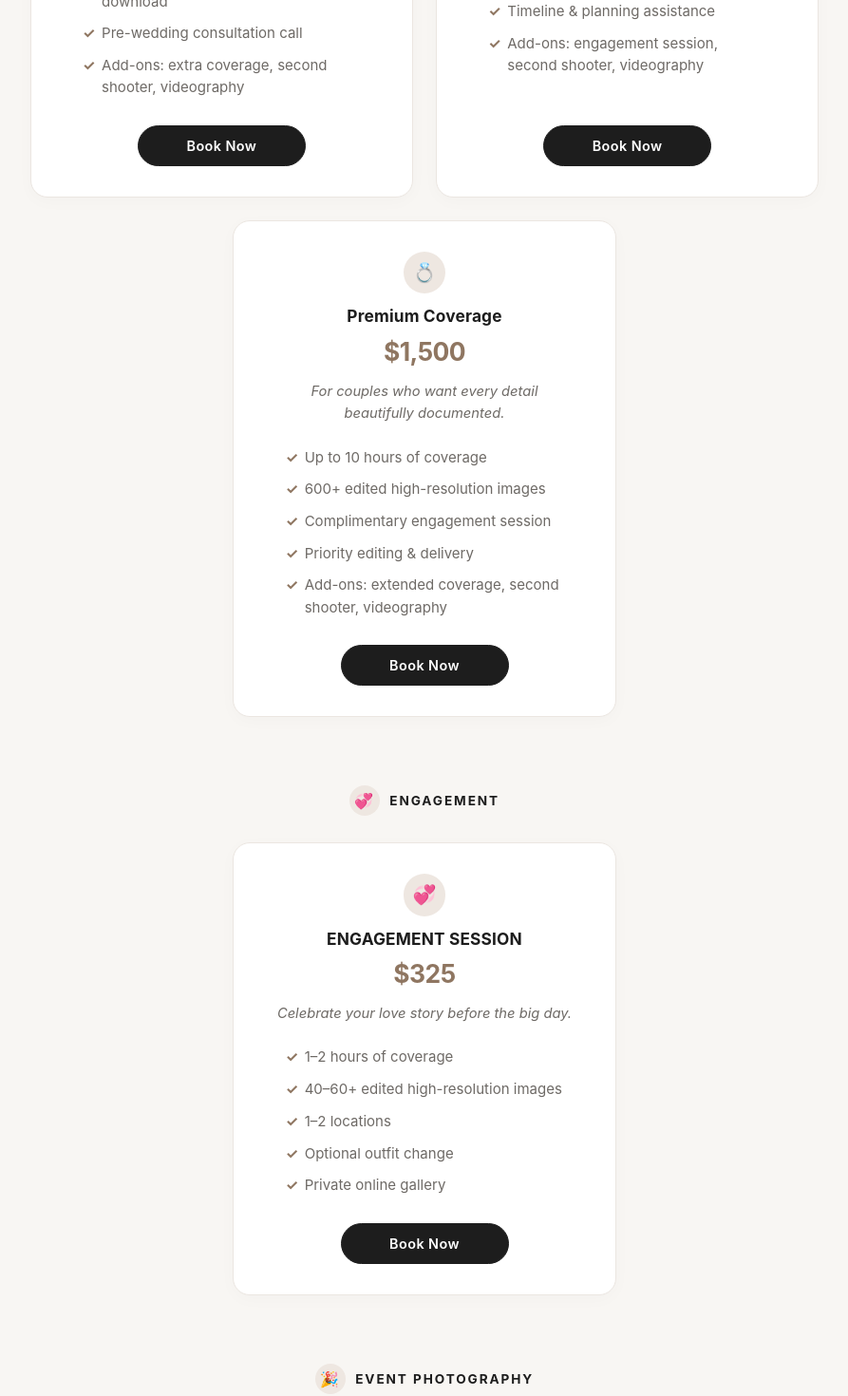
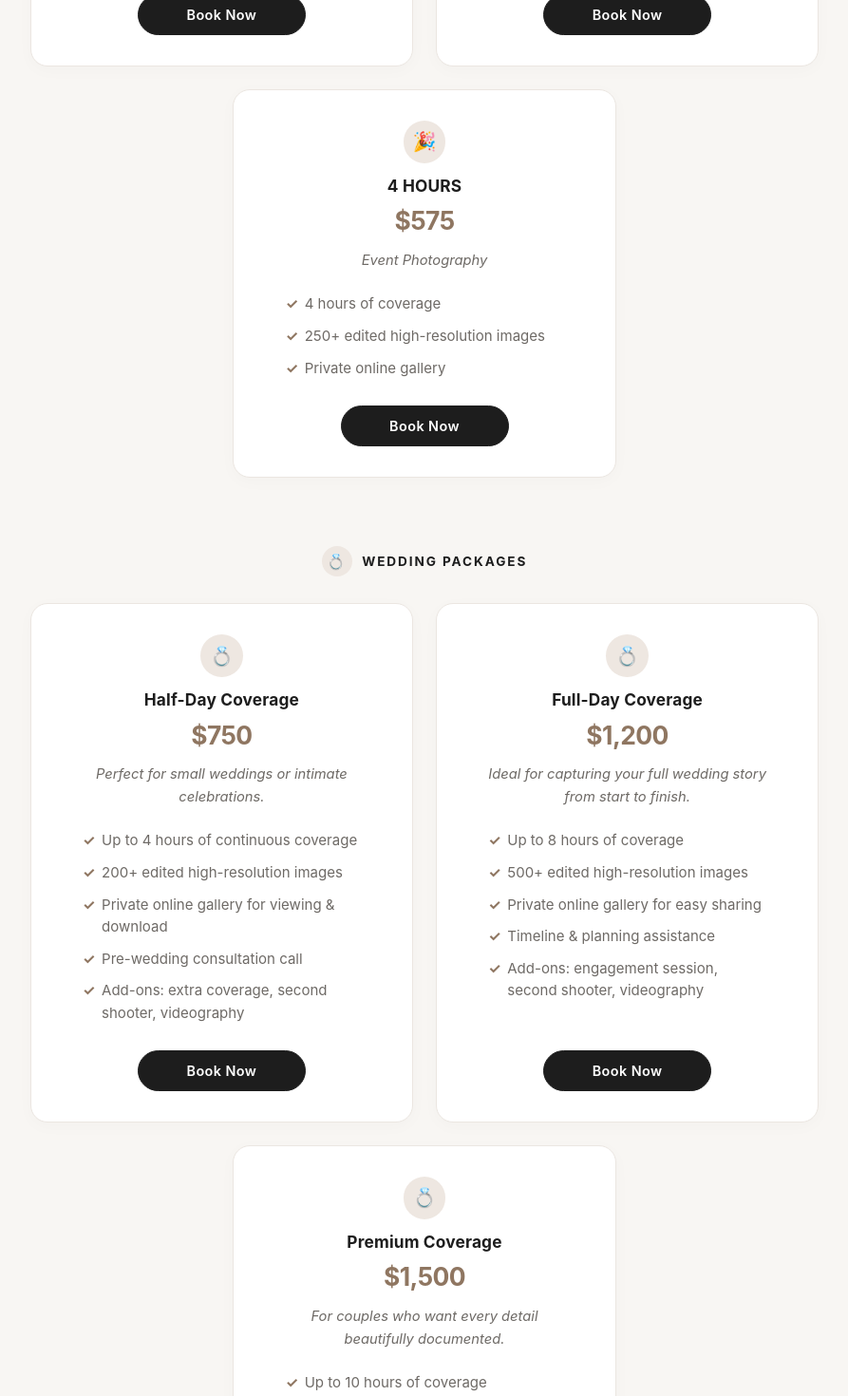
Before and after one commit to ralphdaryn/ksnapstudio, a React (Create React App) app: page /packages in a window 1280 px wide. Shown: the part 800-2270 px from the top of the page at 95% size, without its empty margins (193-1086 px from the left). Built offline with nearby package versions, Linux system fonts and the light colour scheme; no server answers.

Commit message:
update order of packages in package section

```diff
--- a/src/pages/Packages/Packages.js
+++ b/src/pages/Packages/Packages.js
@@ -184,9 +184,9 @@ const PACKAGES = [
 ];
 
 const GROUPS_ORDER = [
+  { key: "EVENT PHOTOGRAPHY", icon: "🎉" },
   { key: "WEDDING PACKAGES", icon: "💍" },
   { key: "ENGAGEMENT", icon: "💞" },
-  { key: "EVENT PHOTOGRAPHY", icon: "🎉" },
   { key: "FAMILY & MATERNITY", icon: "👨‍👩‍👧" },
   { key: "PORTRAIT", icon: "📸" },
   { key: "SEASONAL", icon: "🎄" },
```
